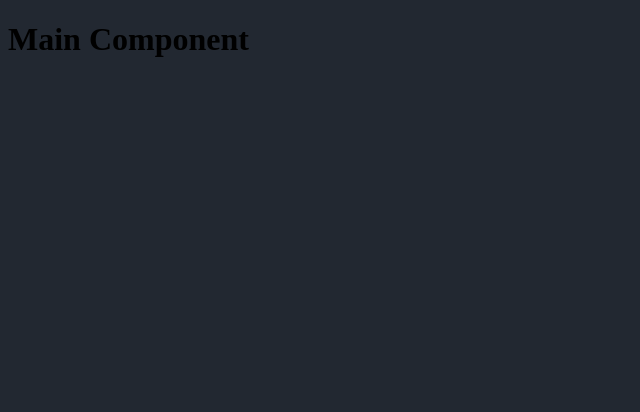
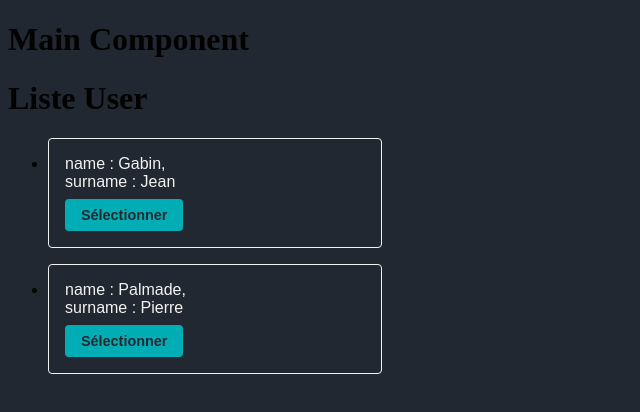
Before and after one commit to 2019-2020-ps6/2022-2023-ps6-les-gourmets, an Angular app in the folder front-end/: page /ChoixQuiz in a window 1280 px wide. Before the commit this address led to /. Shown: the top 412 px of the page, without its empty margins (0-640 px from the left). Built offline with nearby package versions, Linux system fonts and the light colour scheme.

Commit message:
Creation page selection quizs fichiers #16

```diff
--- /dev/null
+++ b/front-end/src/app/Components/Jouer/ChoixQuiz/ChoixQuiz.component.html
@@ -0,0 +1 @@
+<app-ListeUser></app-ListeUser>
--- /dev/null
+++ b/front-end/src/app/Components/Jouer/ChoixQuiz/ChoixQuiz.component.ts
@@ -0,0 +1,16 @@
+import { Component, OnInit } from '@angular/core';
+
+@Component({
+  selector: 'app-ChoixQuiz',
+  templateUrl: './ChoixQuiz.component.html',
+  styleUrls: ['./ChoixQuiz.component.scss']
+})
+
+export class ChoixQuiz implements OnInit {
+
+  constructor() {
+  }
+
+  ngOnInit(): void {
+  }
+}
--- a/front-end/src/app/Components/Users/User/User.component.html
+++ b/front-end/src/app/Components/Users/User/User.component.html
@@ -7,6 +7,6 @@
       <button (click)="selectUser()" [routerLink]="['/UserProfilePage']">Select</button>
     </div>
     <div *ngIf="isMod == false">
-      <button (click)="selectUser()">Sélectionner</button>
+      <button (click)="selectUser()" [routerLink]="['/ChoixQuiz']">Sélectionner</button>
     </div>
 </div>
--- a/front-end/src/app/app-routing.module.ts
+++ b/front-end/src/app/app-routing.module.ts
@@ -3,7 +3,7 @@ import { RouterModule, Routes } from '@angular/router';
 
 import { ListeQuizPage } from './Components/Quizs/ListeQuizPage/ListeQuizPage.component';
 import { ListeUserPage } from './Components/Users/UserListPage/ListeUserPage.component';
-import { GamePageComponent } from './Components/Jouer/GamePage/GamePageComponent.component';
+import { GamePageComponent } from './Components/Jouer/GamePage/GamepageComponent.component';
 import { MenuComponent } from './Components/Menu/MenuComponents/Menu.component';
 import { MenuChoixCreation } from './Components/Menu/MenuChoixCreationComponent/MenuChoixCreation.component';
 import { QuizFormComponent } from './Components/Quizs/QuizForm/QuizForm.component';
@@ -13,6 +13,7 @@ import { UserProfilePage } from './Components/Users/UserProfilePage/UserProfileP
 import { UserStatsPage } from './Components/Users/UserStatsPage/UserStatsPage.component';
 import { UserForm } from './Components/Users/UserForm/UserForm.component';
 import { ChoixUser } from './Components/Jouer/ChoixUser/ChoixUser.component';
+import { ChoixQuiz } from './Components/Jouer/ChoixQuiz/ChoixQuiz.component';
 
 const routes: Routes = [
   { path: '', redirectTo: '/Menu', pathMatch: 'full' },
@@ -31,7 +32,8 @@ const routes: Routes = [
 
   { path: 'QuestionForm', component: QuestionFormComponent },
   { path: 'ListeQuestionPage', component: ListeQuestionPage },
-  { path: 'ChoixUser', component: ChoixUser }
+  { path: 'ChoixUser', component: ChoixUser },
+  { path: 'ChoixQuiz', component: ChoixQuiz },
 ];
 
 @NgModule({
--- a/front-end/src/app/app.module.ts
+++ b/front-end/src/app/app.module.ts
@@ -11,7 +11,7 @@ import { ReactiveFormsModule } from '@angular/forms';
 import { QuestionComponent } from 'src/app/Components/Questions/Question/Question.component';
 import { ListeQuestion } from 'src/app/Components/Questions/ListeQuestion/ListeQuestion.component';
 import { QuestionFormComponent } from 'src/app/Components/Questions/QuestionForm/QuestionForm.component';
-import { GamePageComponent } from './Components/Jouer/GamePage/GamePageComponent.component';
+import { GamePageComponent } from './Components/Jouer/GamePage/GamepageComponent.component';
 import { MenuComponent } from './Components/Menu/MenuComponents/Menu.component';
 import { MenuChoixCreation } from './Components/Menu/MenuChoixCreationComponent/MenuChoixCreation.component';
 import { ListeUserPage } from './Components/Users/UserListPage/ListeUserPage.component';
@@ -22,6 +22,7 @@ import { UserProfilePage } from './Components/Users/UserProfilePage/UserProfileP
 import { UserForm } from './Components/Users/UserForm/UserForm.component';
 import { ChoixUser } from './Components/Jouer/ChoixUser/ChoixUser.component';
 import { UserStatsPage } from './Components/Users/UserStatsPage/UserStatsPage.component';
+import { ChoixQuiz } from './Components/Jouer/ChoixQuiz/ChoixQuiz.component';
 
 @NgModule({
   declarations: [
@@ -48,7 +49,8 @@ import { UserStatsPage } from './Components/Users/UserStatsPage/UserStatsPage.co
     ListeQuestion,
     ListeQuestionPage,
 
-    ChoixUser
+    ChoixUser,
+    ChoixQuiz
   ],
   imports: [
     BrowserModule,
```
Also changed, not shown: front-end/src/app/Components/Jouer/ChoixQuiz/ChoixQuiz.component.scss (added).
